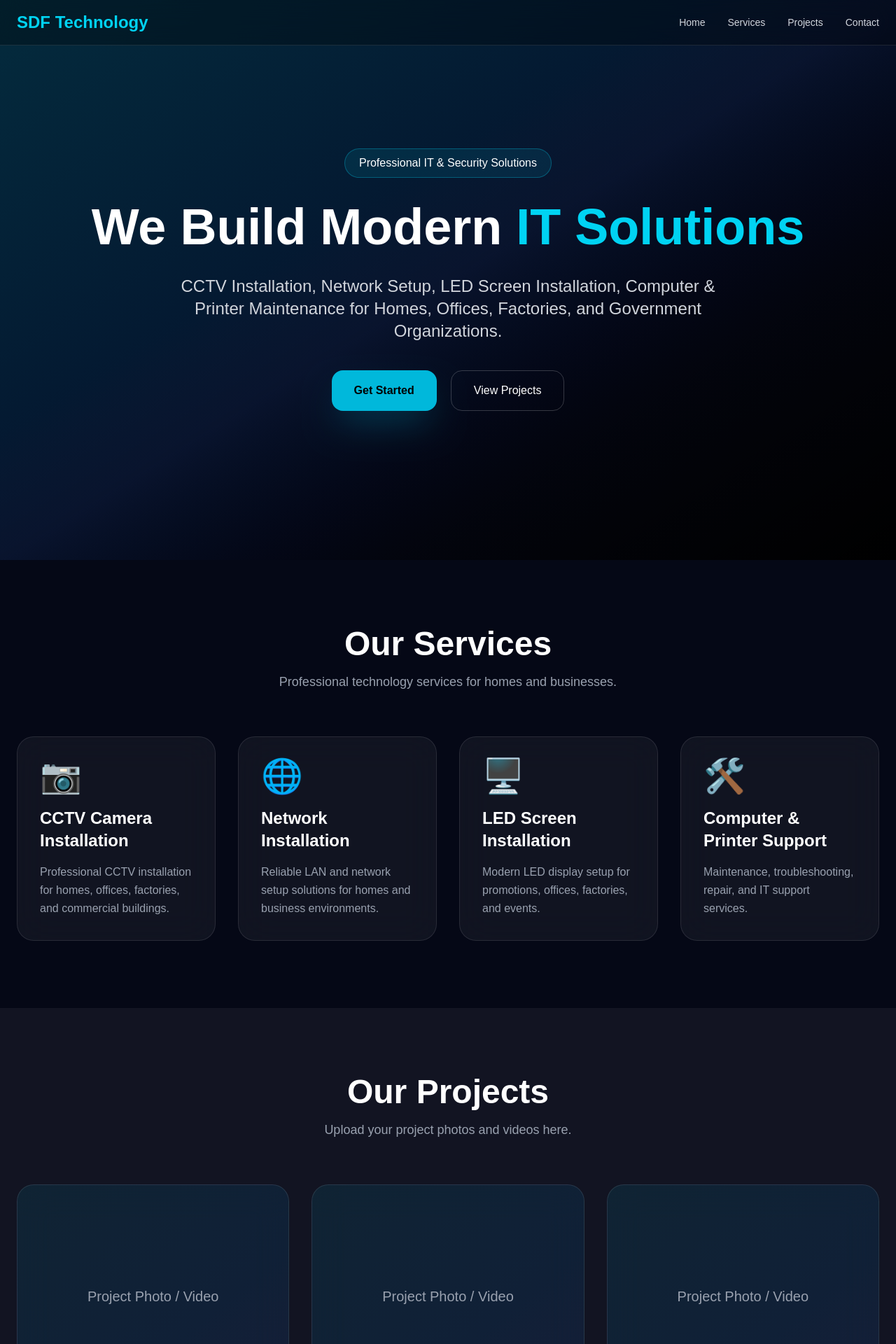
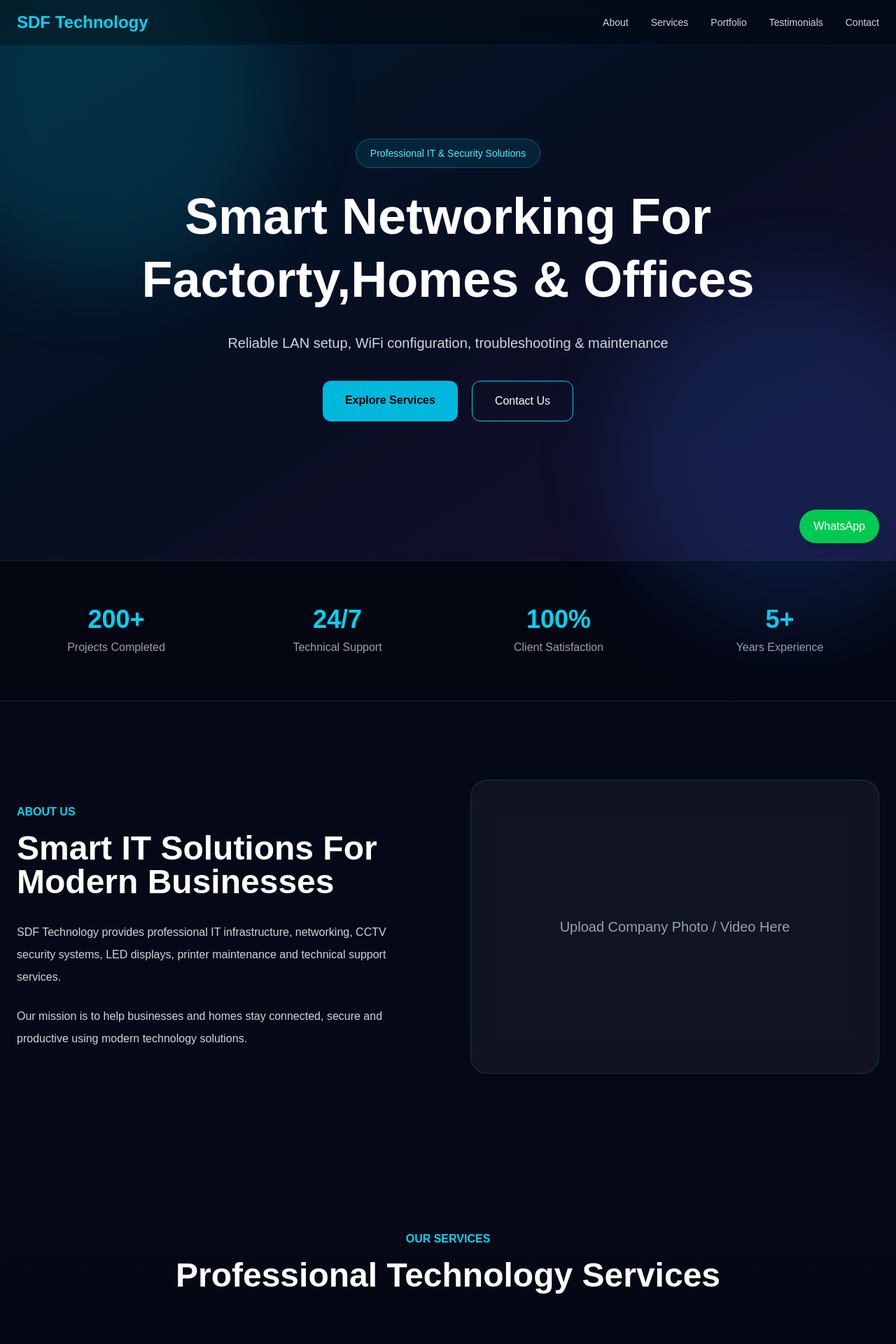
Before and after one commit to Fikrab24/sdf-website, a Next.js app: page / in a window 1280 px wide. Shown: the top 1920 px of the page at 70% size. Built offline with nearby package versions, Linux system fonts and the light colour scheme.

Commit message:
Professional animated homepage

```diff
--- a/app/page.tsx
+++ b/app/page.tsx
@@ -1,54 +1,107 @@
 "use client";
 
-import { motion } from "framer-motion";
+import { useEffect, useState } from "react";
+
+export default function HomePage() {
+  const [currentSlide, setCurrentSlide] = useState(0);
+
+  const slides = [
+    {
+      title: "Professional IT & Security Solutions",
+      subtitle:
+        "CCTV Installation, Networking, LED Screens, Printer & Desktop Support",
+    },
+    {
+      title: "Smart Networking For Factorty,Homes & Offices",
+      subtitle:
+        "Reliable LAN setup, WiFi configuration, troubleshooting & maintenance",
+    },
+    {
+      title: "Trusted Technical Support Company",
+      subtitle:
+        "Fast support, modern technology and reliable service for businesses",
+    },
+  ];
+
+  useEffect(() => {
+    const interval = setInterval(() => {
+      setCurrentSlide((prev) => (prev + 1) % slides.length);
+    }, 5000);
+
+    return () => clearInterval(interval);
+  }, []);
 
   const services = [
     {
+      icon: "📷",
       title: "CCTV Camera Installation",
-    icon: "📷",
-    desc: "Professional CCTV installation for homes, offices, factories, and commercial buildings.",
+      desc: "Professional CCTV setup for homes, offices, stores and companies.",
     },
     {
+      icon: "🌐",
       title: "Network Installation",
-    icon: "🌐",
-    desc: "Reliable LAN and network setup solutions for homes and business environments.",
+      desc: "LAN, WiFi, router configuration and structured cabling solutions.",
     },
     {
-    title: "LED Screen Installation",
       icon: "🖥️",
-    desc: "Modern LED display setup for promotions, offices, factories, and events.",
+      title: "Desktop & Laptop Support",
+      desc: "Hardware repair, software installation and troubleshooting.",
     },
     {
-    title: "Computer & Printer Support",
+      icon: "🖨️",
+      title: "Printer Maintenance",
+      desc: "Printer setup, repair, network sharing and maintenance services.",
+    },
+    {
+      icon: "📺",
+      title: "LED Screen Installation",
+      desc: "Modern LED display installation for businesses and events.",
+    },
+    {
       icon: "🛠️",
-    desc: "Maintenance, troubleshooting, repair, and IT support services.",
+      title: "IT Technical Support",
+      desc: "Remote and onsite technical support for companies and individuals.",
     },
   ];
 
-export default function HomePage() {
+  const testimonials = [
+    {
+      name: "Business Client",
+      text: "Professional networking and CCTV installation service. Highly recommended.",
+    },
+    {
+      name: "Office Manager",
+      text: "Fast technical support and excellent printer maintenance service.",
+    },
+    {
+      name: "Home Customer",
+      text: "Clean installation and reliable internet setup for our home office.",
+    },
+  ];
+
   return (
     <main className="bg-[#050816] text-white overflow-hidden">
 
-      {/* Navbar */}
-      <nav className="fixed top-0 left-0 w-full z-50 bg-black/30 backdrop-blur-xl border-b border-white/10">
-        <div className="max-w-7xl mx-auto px-6 py-4 flex items-center justify-between">
+      {/* NAVBAR */}
+      <nav className="fixed top-0 left-0 w-full z-50 backdrop-blur-xl bg-black/30 border-b border-cyan-500/10">
+        <div className="max-w-7xl mx-auto flex justify-between items-center px-6 py-4">
           <h1 className="text-2xl font-bold text-cyan-400">
             SDF Technology
           </h1>
 
-          <div className="hidden md:flex gap-8 text-sm text-gray-300 font-medium">
-            <a href="#home" className="hover:text-cyan-400 transition">
-              Home
+          <div className="hidden md:flex gap-8 text-sm text-gray-300">
+            <a href="#about" className="hover:text-cyan-400 transition">
+              About
             </a>
-
             <a href="#services" className="hover:text-cyan-400 transition">
               Services
             </a>
-
-            <a href="#projects" className="hover:text-cyan-400 transition">
-              Projects
+            <a href="#portfolio" className="hover:text-cyan-400 transition">
+              Portfolio
             </a>
-
+            <a href="#testimonials" className="hover:text-cyan-400 transition">
+              Testimonials
+            </a>
             <a href="#contact" className="hover:text-cyan-400 transition">
               Contact
             </a>
@@ -56,177 +109,225 @@
         </div>
       </nav>
 
-      {/* Hero Section */}
-      <section
-        id="home"
-        className="relative min-h-screen flex items-center justify-center px-6"
-      >
-        <div className="absolute inset-0 bg-gradient-to-br from-cyan-500/20 via-blue-500/10 to-black" />
+      {/* HERO SECTION */}
+      <section className="relative min-h-screen flex items-center justify-center px-6">
 
-        <motion.div
-          initial={{ opacity: 0, y: 100 }}
-          animate={{ opacity: 1, y: 0 }}
-          transition={{ duration: 1 }}
-          className="relative z-10 max-w-5xl text-center"
-        >
+        <div className="absolute inset-0 bg-gradient-to-br from-cyan-500/10 via-blue-500/5 to-purple-500/10"></div>
 
-          <motion.div
-            animate={{
-              y: [0, -10, 0],
-            }}
-            transition={{
-              duration: 3,
-              repeat: Infinity,
-            }}
-            className="inline-block px-5 py-2 rounded-full border border-cyan-400/30 bg-cyan-400/10 mb-6"
-          >
+        <div className="absolute w-[500px] h-[500px] bg-cyan-500/20 rounded-full blur-3xl top-[-100px] left-[-100px] animate-pulse"></div>
+
+        <div className="absolute w-[500px] h-[500px] bg-blue-500/20 rounded-full blur-3xl bottom-[-100px] right-[-100px] animate-pulse"></div>
+
+        <div className="relative z-10 text-center max-w-5xl transition-all duration-700">
+
+          <div className="inline-block px-5 py-2 rounded-full border border-cyan-400/30 bg-cyan-400/10 mb-6">
+            <span className="text-cyan-300 text-sm">
               Professional IT & Security Solutions
-          </motion.div>
+            </span>
+          </div>
 
-          <h1 className="text-5xl md:text-7xl font-black leading-tight mb-6">
-            We Build Modern
-            <span className="text-cyan-400"> IT Solutions</span>
+          <h1 className="text-5xl md:text-7xl font-extrabold leading-tight mb-8">
+            {slides[currentSlide].title}
           </h1>
 
-          <p className="text-gray-300 text-lg md:text-2xl max-w-3xl mx-auto mb-10">
-            CCTV Installation, Network Setup, LED Screen Installation,
-            Computer & Printer Maintenance for Homes, Offices, Factories,
-            and Government Organizations.
+          <p className="text-gray-300 text-xl max-w-3xl mx-auto mb-10">
+            {slides[currentSlide].subtitle}
           </p>
 
-          <div className="flex flex-col sm:flex-row justify-center gap-5">
-            <button className="px-8 py-4 rounded-2xl bg-cyan-500 hover:bg-cyan-400 text-black font-bold transition duration-300 shadow-2xl shadow-cyan-500/30">
-              Get Started
-            </button>
+          <div className="flex flex-col sm:flex-row gap-5 justify-center">
+            <a
+              href="#services"
+              className="px-8 py-4 bg-cyan-500 hover:bg-cyan-400 rounded-xl text-black font-bold transition"
+            >
+              Explore Services
+            </a>
 
-            <button className="px-8 py-4 rounded-2xl border border-white/20 hover:border-cyan-400 hover:text-cyan-400 transition duration-300">
-              View Projects
-            </button>
+            <a
+              href="#contact"
+              className="px-8 py-4 border border-cyan-400 rounded-xl hover:bg-cyan-400/10 transition"
+            >
+              Contact Us
+            </a>
           </div>
-        </motion.div>
+        </div>
       </section>
 
-      {/* Services */}
-      <section id="services" className="py-24 px-6">
-        <div className="max-w-7xl mx-auto">
+      {/* STATS */}
+      <section className="py-16 border-y border-white/10 bg-black/20">
+        <div className="max-w-7xl mx-auto grid grid-cols-2 md:grid-cols-4 gap-8 text-center px-6">
 
-          <div className="text-center mb-16">
-            <h2 className="text-4xl md:text-5xl font-black mb-4">
-              Our Services
+          <div>
+            <h2 className="text-4xl font-bold text-cyan-400">200+</h2>
+            <p className="text-gray-400 mt-2">Projects Completed</p>
+          </div>
+
+          <div>
+            <h2 className="text-4xl font-bold text-cyan-400">24/7</h2>
+            <p className="text-gray-400 mt-2">Technical Support</p>
+          </div>
+
+          <div>
+            <h2 className="text-4xl font-bold text-cyan-400">100%</h2>
+            <p className="text-gray-400 mt-2">Client Satisfaction</p>
+          </div>
+
+          <div>
+            <h2 className="text-4xl font-bold text-cyan-400">5+</h2>
+            <p className="text-gray-400 mt-2">Years Experience</p>
+          </div>
+
+        </div>
+      </section>
+
+      {/* ABOUT */}
+      <section id="about" className="py-28 px-6">
+        <div className="max-w-7xl mx-auto grid md:grid-cols-2 gap-16 items-center">
+
+          <div>
+            <p className="text-cyan-400 mb-4 font-semibold">ABOUT US</p>
+
+            <h2 className="text-5xl font-bold mb-8">
+              Smart IT Solutions For Modern Businesses
             </h2>
 
-            <p className="text-gray-400 text-lg">
-              Professional technology services for homes and businesses.
+            <p className="text-gray-300 leading-8 mb-6">
+              SDF Technology provides professional IT infrastructure,
+              networking, CCTV security systems, LED displays, printer
+              maintenance and technical support services.
+            </p>
+
+            <p className="text-gray-300 leading-8">
+              Our mission is to help businesses and homes stay connected,
+              secure and productive using modern technology solutions.
             </p>
           </div>
 
-          <div className="grid md:grid-cols-2 lg:grid-cols-4 gap-8">
+          <div className="rounded-3xl border border-cyan-400/20 bg-white/5 backdrop-blur-xl h-[420px] flex items-center justify-center text-gray-400 text-xl">
+            Upload Company Photo / Video Here
+          </div>
+
+        </div>
+      </section>
+
+      {/* SERVICES */}
+      <section
+        id="services"
+        className="py-28 px-6 bg-gradient-to-b from-transparent to-black/40"
+      >
+        <div className="max-w-7xl mx-auto">
+
+          <div className="text-center mb-20">
+            <p className="text-cyan-400 font-semibold mb-4">
+              OUR SERVICES
+            </p>
+
+            <h2 className="text-5xl font-bold">
+              Professional Technology Services
+            </h2>
+          </div>
+
+          <div className="grid md:grid-cols-2 lg:grid-cols-3 gap-8">
+
             {services.map((service, index) => (
-              <motion.div
+              <div
                 key={index}
-                initial={{ opacity: 0, y: 50 }}
-                whileInView={{ opacity: 1, y: 0 }}
-                transition={{ duration: 0.6, delay: index * 0.2 }}
-                viewport={{ once: true }}
-                whileHover={{ scale: 1.05 }}
-                className="rounded-3xl bg-white/5 border border-white/10 backdrop-blur-xl p-8 hover:border-cyan-400/40 transition duration-500"
+                className="group rounded-3xl border border-white/10 bg-white/5 p-8 backdrop-blur-xl hover:border-cyan-400/40 hover:scale-105 transition duration-300"
               >
-
-                <div className="text-5xl mb-5">
-                  {service.icon}
-                </div>
+                <div className="text-6xl mb-6">{service.icon}</div>
 
                 <h3 className="text-2xl font-bold mb-4">
                   {service.title}
                 </h3>
 
-                <p className="text-gray-400 leading-relaxed">
+                <p className="text-gray-400 leading-7">
                   {service.desc}
                 </p>
-
-              </motion.div>
-            ))}
               </div>
-
-        </div>
-      </section>
-
-      {/* Projects */}
-      <section
-        id="projects"
-        className="py-24 px-6 bg-white/5"
-      >
-        <div className="max-w-7xl mx-auto">
-
-          <div className="text-center mb-16">
-            <h2 className="text-4xl md:text-5xl font-black mb-4">
-              Our Projects
-            </h2>
-
-            <p className="text-gray-400 text-lg">
-              Upload your project photos and videos here.
-            </p>
-          </div>
-
-          <div className="grid md:grid-cols-3 gap-8">
-
-            {[1, 2, 3].map((item) => (
-              <motion.div
-                key={item}
-                whileHover={{ scale: 1.03 }}
-                className="h-80 rounded-3xl border border-white/10 bg-gradient-to-br from-cyan-500/10 to-blue-500/10 flex items-center justify-center text-gray-400 text-xl backdrop-blur-xl"
-              >
-                Project Photo / Video
-              </motion.div>
             ))}
 
           </div>
         </div>
       </section>
 
-      {/* CTA */}
-      <section className="py-24 px-6">
+      {/* PORTFOLIO */}
+      <section id="portfolio" className="py-28 px-6">
+        <div className="max-w-7xl mx-auto">
 
-        <motion.div
-          initial={{ opacity: 0, scale: 0.9 }}
-          whileInView={{ opacity: 1, scale: 1 }}
-          transition={{ duration: 0.7 }}
-          viewport={{ once: true }}
-          className="max-w-5xl mx-auto rounded-3xl bg-gradient-to-r from-cyan-500/20 to-blue-500/20 border border-cyan-400/20 backdrop-blur-xl p-12 text-center"
-        >
-
-          <h2 className="text-4xl md:text-5xl font-black mb-6">
-            Ready To Upgrade Your Technology?
-          </h2>
-
-          <p className="text-gray-300 text-lg mb-8 max-w-3xl mx-auto">
-            SDF Technology delivers reliable IT solutions with professional installation and support services.
+          <div className="text-center mb-20">
+            <p className="text-cyan-400 font-semibold mb-4">
+              PORTFOLIO
             </p>
 
-          <button className="px-10 py-4 rounded-2xl bg-cyan-500 hover:bg-cyan-400 text-black font-bold transition duration-300 shadow-2xl shadow-cyan-500/30">
-            Contact Us Today
-          </button>
+            <h2 className="text-5xl font-bold">
+              Recent Projects
+            </h2>
+          </div>
 
-        </motion.div>
+          <div className="grid md:grid-cols-3 gap-8">
+
+            {[1, 2, 3].map((item) => (
+              <div
+                key={item}
+                className="h-80 rounded-3xl border border-white/10 bg-white/5 backdrop-blur-xl flex items-center justify-center text-gray-400 text-xl hover:scale-105 transition"
+              >
+                Project Photo / Video
+              </div>
+            ))}
+
+          </div>
+        </div>
       </section>
 
-      {/* Contact */}
+      {/* TESTIMONIALS */}
       <section
-        id="contact"
-        className="py-24 px-6 bg-black/40"
+        id="testimonials"
+        className="py-28 px-6 bg-black/30"
       >
+        <div className="max-w-7xl mx-auto">
 
-        <div className="max-w-7xl mx-auto grid md:grid-cols-2 gap-16 items-center">
+          <div className="text-center mb-20">
+            <p className="text-cyan-400 font-semibold mb-4">
+              TESTIMONIALS
+            </p>
+
+            <h2 className="text-5xl font-bold">
+              What Clients Say
+            </h2>
+          </div>
+
+          <div className="grid md:grid-cols-3 gap-8">
+
+            {testimonials.map((item, index) => (
+              <div
+                key={index}
+                className="rounded-3xl border border-white/10 bg-white/5 p-8 backdrop-blur-xl"
+              >
+                <p className="text-gray-300 leading-7 mb-6">
+                  "{item.text}"
+                </p>
+
+                <h3 className="text-cyan-400 font-bold">
+                  {item.name}
+                </h3>
+              </div>
+            ))}
+
+          </div>
+        </div>
+      </section>
+
+      {/* CONTACT */}
+      <section id="contact" className="py-28 px-6">
+        <div className="max-w-7xl mx-auto grid md:grid-cols-2 gap-16">
 
           <div>
-            <h2 className="text-4xl md:text-5xl font-black mb-6">
-              Contact Us
+            <p className="text-cyan-400 font-semibold mb-4">
+              CONTACT US
+            </p>
+
+            <h2 className="text-5xl font-bold mb-8">
+              Let's Work Together
             </h2>
-
-            <p className="text-gray-300 text-lg mb-8">
-              Reach out for professional CCTV, networking, LED screen,
-              and maintenance services.
-            </p>
 
             <div className="space-y-5 text-gray-300 text-lg">
               <p>📍 Addis Ababa, Ethiopia</p>
@@ -235,40 +336,48 @@
             </div>
           </div>
 
-          <div className="rounded-3xl bg-white/5 border border-white/10 backdrop-blur-xl p-10">
+          <div className="rounded-3xl border border-white/10 bg-white/5 p-8 backdrop-blur-xl">
 
-            <div className="space-y-5">
+            <form className="space-y-6">
 
               <input
                 type="text"
                 placeholder="Your Name"
-                className="w-full bg-black/30 border border-white/10 rounded-xl px-5 py-4 outline-none focus:border-cyan-400"
+                className="w-full p-4 rounded-xl bg-black/30 border border-white/10 outline-none"
               />
 
               <input
                 type="email"
                 placeholder="Your Email"
-                className="w-full bg-black/30 border border-white/10 rounded-xl px-5 py-4 outline-none focus:border-cyan-400"
+                className="w-full p-4 rounded-xl bg-black/30 border border-white/10 outline-none"
               />
 
               <textarea
                 placeholder="Your Message"
                 rows={5}
-                className="w-full bg-black/30 border border-white/10 rounded-xl px-5 py-4 outline-none focus:border-cyan-400"
-              />
+                className="w-full p-4 rounded-xl bg-black/30 border border-white/10 outline-none"
+              ></textarea>
 
-              <button className="w-full py-4 rounded-xl bg-cyan-500 hover:bg-cyan-400 text-black font-bold transition duration-300">
+              <button className="w-full py-4 rounded-xl bg-cyan-500 hover:bg-cyan-400 text-black font-bold transition">
                 Send Message
               </button>
 
+            </form>
+
           </div>
-          </div>
+          <a
+  href="https://wa.me/251910105376"
+  target="_blank"
+  className="fixed bottom-6 right-6 bg-green-500 hover:bg-green-600 text-white px-5 py-3 rounded-full shadow-lg transition"
+>
+  WhatsApp
+</a>
         </div>
       </section>
 
-      {/* Footer */}
-      <footer className="border-t border-white/10 py-8 text-center text-gray-500 text-sm">
-        © 2026 SDF Technology. All Rights Reserved.
+      {/* FOOTER */}
+      <footer className="border-t border-white/10 py-8 text-center text-gray-500">
+        © 2026 SDF Technology. All rights reserved.
       </footer>
 
     </main>
```
Lines whose indentation alone changed are shown as unchanged.
